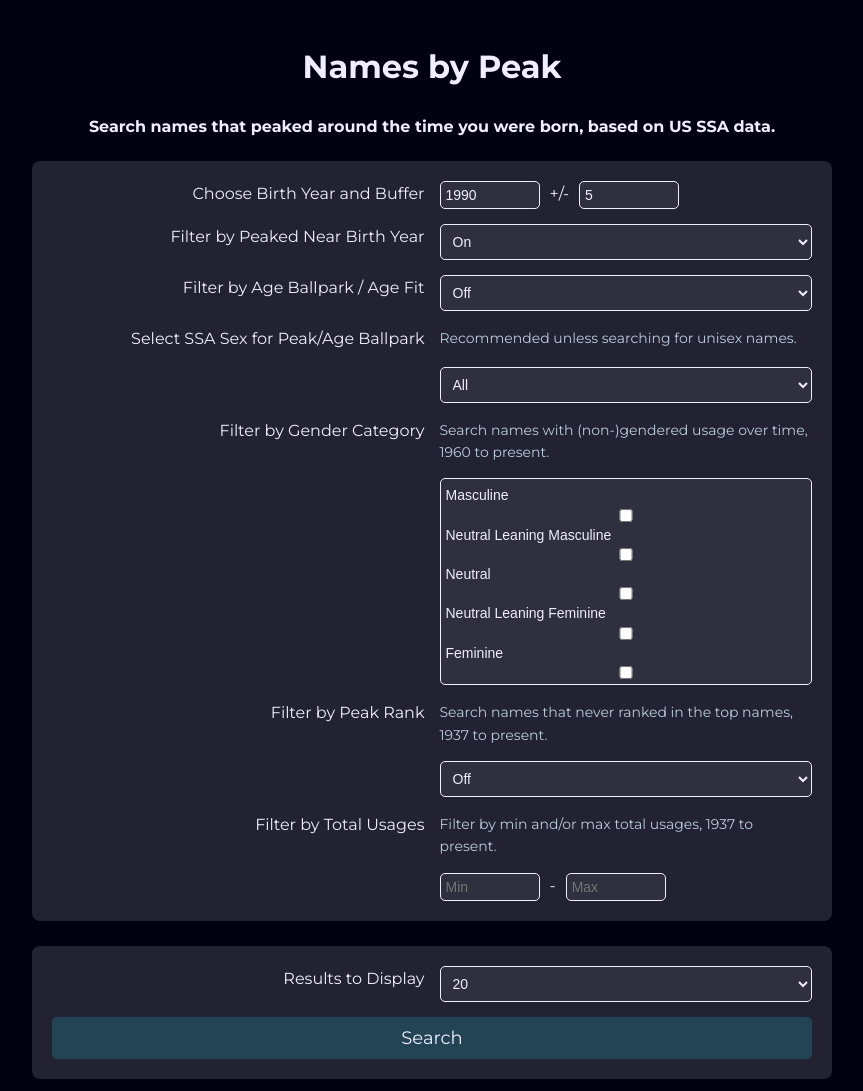
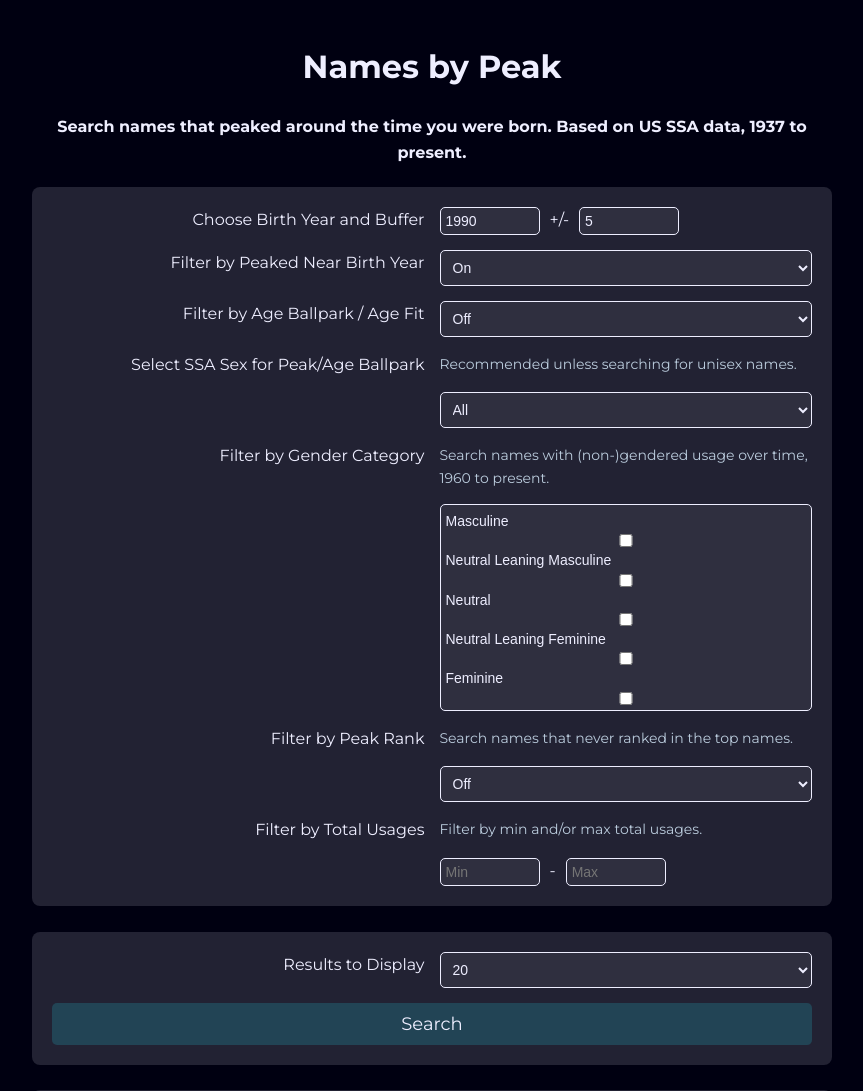
Before and after one commit to dcadata/name-finder, a Flask app: page /peak in a window 1280 px wide. Shown: the top 1091 px of the page, without its empty margins (208-1071 px from the left). Run offline with Flask 3, Linux system fonts and the light colour scheme; parts of the project's set-up code (start-up, migrations or seed data) failed here and were passed over.

Commit message:
names_by_peak.html: consolidate 1937 references

```diff
--- a/templates/names_by_peak.html
+++ b/templates/names_by_peak.html
@@ -9,7 +9,7 @@
 </head>
 <body>
     <h1>Names by Peak</h1>
-    <h4>Search names that peaked around the time you were born, based on US SSA data.</h4>
+    <h4>Search names that peaked around the time you were born. Based on US SSA data, 1937 to present.</h4>
 
     <form id="filterForm">
         <label for="year">Choose Birth Year and Buffer</label>
@@ -60,7 +60,7 @@
         </div>
 
         <label for="neverTop">Filter by Peak Rank</label>
-        <div class="input-note">Search names that never ranked in the top names, 1937 to present.</div>
+        <div class="input-note">Search names that never ranked in the top names.</div>
         <select id="neverTop" name="neverTop">
             <option value="">Off</option>
             <option value="10">Never Ranked in Top 10</option>
@@ -70,7 +70,7 @@
         </select>
 
         <label>Filter by Total Usages</label>
-        <div class="input-note">Filter by min and/or max total usages, 1937 to present.</div>
+        <div class="input-note">Filter by min and/or max total usages.</div>
         <div class="side-by-side-num-inputs">
             <input type="number" id="numLo" name="numLo" maxlength="10" placeholder="Min">
             <span>-</span>
```
